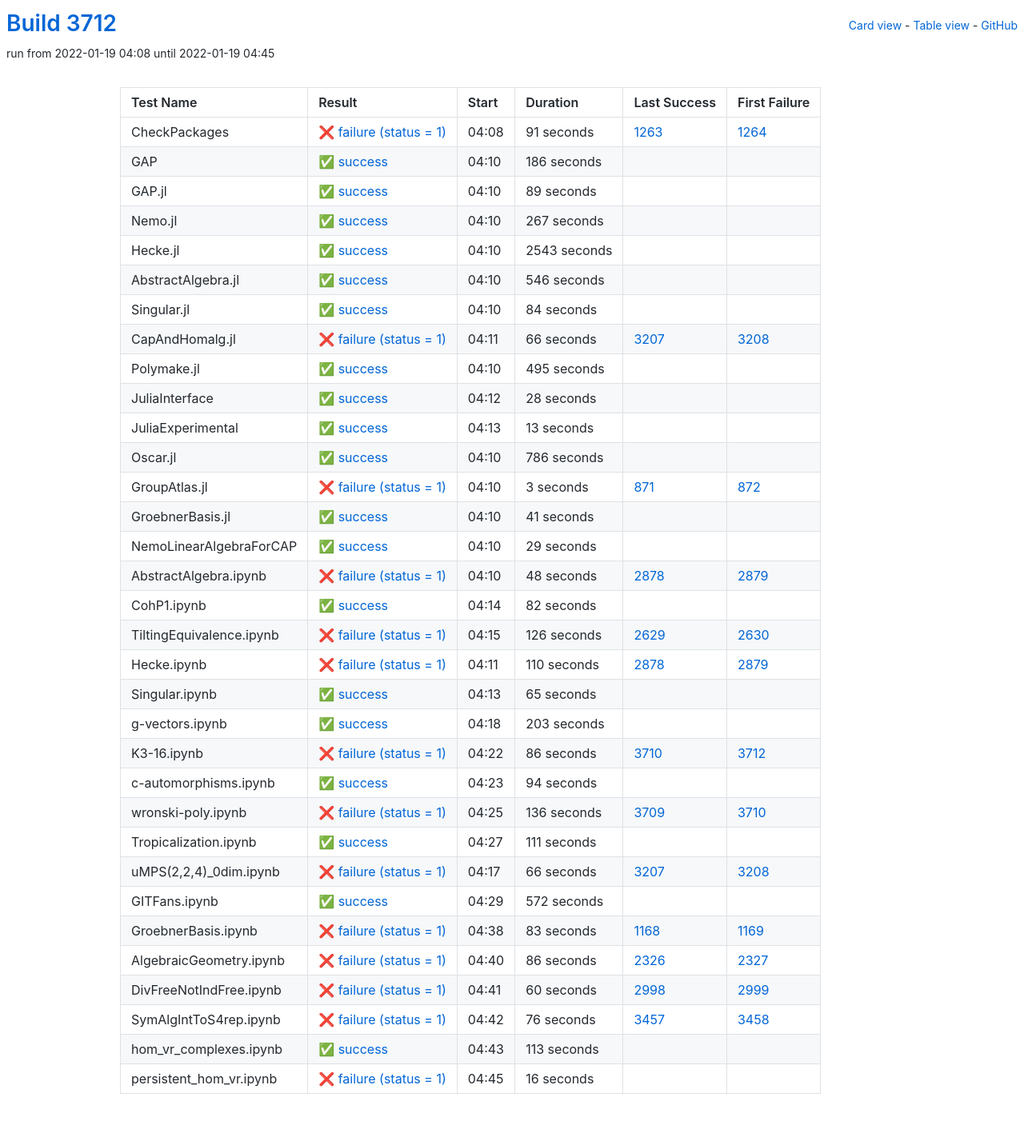
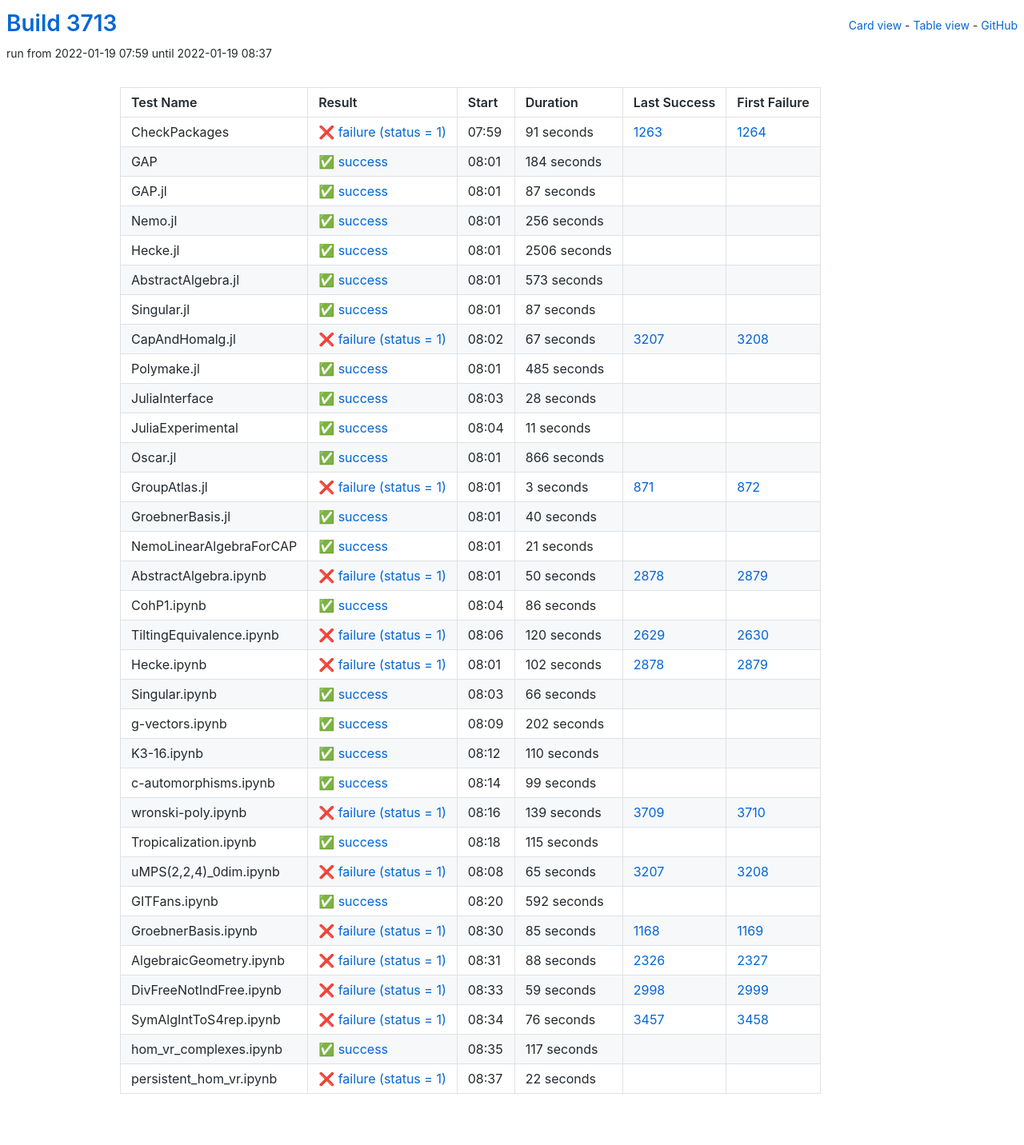
Before and after one commit to oscar-system/oscar-ci-status-stable, a Jekyll site: the page built from table.html, in a window 1280 px wide. Shown: the whole page at 80% size. Built offline with Jekyll 4.4.1, drawn with Linux system fonts in a browser that asks for light colours.

Commit message:
Build #3713

```diff
--- a/_data/ci.yml
+++ b/_data/ci.yml
@@ -1,6 +1,6 @@
 ---
-build: 3712
-build_url: https://oscarci.mathematik.uni-kl.de/job/oscar-stable/3712/
+build: 3713
+build_url: https://oscarci.mathematik.uni-kl.de/job/oscar-stable/3713/
 job: oscar-stable
 organization: oscar-system
 repo: oscar-ci-status-stable
@@ -8,8 +8,8 @@ repourl: https://github.com/oscar-system/oscar-ci-status-stable
 tests:
 - name: CheckPackages
   id: checkpackages
-  log: https://oscarci.mathematik.uni-kl.de/job/oscar-stable/3712/artifact/logs/build-3712/CheckPackages.log
-  start: 2022-01-19 04:08
+  log: https://oscarci.mathematik.uni-kl.de/job/oscar-stable/3713/artifact/logs/build-3713/CheckPackages.log
+  start: 2022-01-19 07:59
   success: false
   exitcode: 1
   status: failure
@@ -20,104 +20,104 @@ tests:
   first_failure_url: https://oscarci.mathematik.uni-kl.de/job/oscar-stable/1264/
 - name: GAP
   id: gap
-  log: https://oscarci.mathematik.uni-kl.de/job/oscar-stable/3712/artifact/logs/build-3712/GAP.log
-  start: 2022-01-19 04:10
+  log: https://oscarci.mathematik.uni-kl.de/job/oscar-stable/3713/artifact/logs/build-3713/GAP.log
+  start: 2022-01-19 08:01
   success: true
   exitcode: 0
   status: success
-  duration: 186
+  duration: 184
   last_success: false
   last_success_url:
   first_failure: false
   first_failure_url:
 - name: GAP.jl
   id: gap-jl
-  log: https://oscarci.mathematik.uni-kl.de/job/oscar-stable/3712/artifact/logs/build-3712/GAP.jl.log
-  start: 2022-01-19 04:10
+  log: https://oscarci.mathematik.uni-kl.de/job/oscar-stable/3713/artifact/logs/build-3713/GAP.jl.log
+  start: 2022-01-19 08:01
   success: true
   exitcode: 0
   status: success
-  duration: 89
+  duration: 87
   last_success: false
   last_success_url:
   first_failure: false
   first_failure_url:
 - name: Nemo.jl
   id: nemo-jl
-  log: https://oscarci.mathematik.uni-kl.de/job/oscar-stable/3712/artifact/logs/build-3712/Nemo.jl.log
-  start: 2022-01-19 04:10
+  log: https://oscarci.mathematik.uni-kl.de/job/oscar-stable/3713/artifact/logs/build-3713/Nemo.jl.log
+  start: 2022-01-19 08:01
   success: true
   exitcode: 0
   status: success
-  duration: 267
+  duration: 256
   last_success: false
   last_success_url:
   first_failure: false
   first_failure_url:
 - name: Hecke.jl
   id: hecke-jl
-  log: https://oscarci.mathematik.uni-kl.de/job/oscar-stable/3712/artifact/logs/build-3712/Hecke.jl.log
-  start: 2022-01-19 04:10
+  log: https://oscarci.mathematik.uni-kl.de/job/oscar-stable/3713/artifact/logs/build-3713/Hecke.jl.log
+  start: 2022-01-19 08:01
   success: true
   exitcode: 0
   status: success
-  duration: 2543
+  duration: 2506
   last_success: false
   last_success_url:
   first_failure: false
   first_failure_url:
 - name: AbstractAlgebra.jl
   id: abstractalgebra-jl
-  log: https://oscarci.mathematik.uni-kl.de/job/oscar-stable/3712/artifact/logs/build-3712/AbstractAlgebra.jl.log
-  start: 2022-01-19 04:10
+  log: https://oscarci.mathematik.uni-kl.de/job/oscar-stable/3713/artifact/logs/build-3713/AbstractAlgebra.jl.log
+  start: 2022-01-19 08:01
   success: true
   exitcode: 0
   status: success
-  duration: 546
+  duration: 573
   last_success: false
   last_success_url:
   first_failure: false
   first_failure_url:
 - name: Singular.jl
   id: singular-jl
-  log: https://oscarci.mathematik.uni-kl.de/job/oscar-stable/3712/artifact/logs/build-3712/Singular.jl.log
-  start: 2022-01-19 04:10
+  log: https://oscarci.mathematik.uni-kl.de/job/oscar-stable/3713/artifact/logs/build-3713/Singular.jl.log
+  start: 2022-01-19 08:01
   success: true
   exitcode: 0
   status: success
-  duration: 84
+  duration: 87
   last_success: false
   last_success_url:
   first_failure: false
   first_failure_url:
 - name: CapAndHomalg.jl
   id: capandhomalg-jl
-  log: https://oscarci.mathematik.uni-kl.de/job/oscar-stable/3712/artifact/logs/build-3712/CapAndHomalg.jl.log
-  start: 2022-01-19 04:11
+  log: https://oscarci.mathematik.uni-kl.de/job/oscar-stable/3713/artifact/logs/build-3713/CapAndHomalg.jl.log
+  start: 2022-01-19 08:02
   success: false
   exitcode: 1
   status: failure
-  duration: 66
+  duration: 67
   last_success: 3207
   last_success_url: https://oscarci.mathematik.uni-kl.de/job/oscar-stable/3207/
   first_failure: 3208
   first_failure_url: https://oscarci.mathematik.uni-kl.de/job/oscar-stable/3208/
 - name: Polymake.jl
   id: polymake-jl
-  log: https://oscarci.mathematik.uni-kl.de/job/oscar-stable/3712/artifact/logs/build-3712/Polymake.jl.log
-  start: 2022-01-19 04:10
+  log: https://oscarci.mathematik.uni-kl.de/job/oscar-stable/3713/artifact/logs/build-3713/Polymake.jl.log
+  start: 2022-01-19 08:01
   success: true
   exitcode: 0
   status: success
-  duration: 495
+  duration: 485
   last_success: false
   last_success_url:
   first_failure: false
   first_failure_url:
 - name: JuliaInterface
   id: juliainterface
-  log: https://oscarci.mathematik.uni-kl.de/job/oscar-stable/3712/artifact/logs/build-3712/JuliaInterface.log
-  start: 2022-01-19 04:12
+  log: https://oscarci.mathematik.uni-kl.de/job/oscar-stable/3713/artifact/logs/build-3713/JuliaInterface.log
+  start: 2022-01-19 08:03
   success: true
   exitcode: 0
   status: success
@@ -128,32 +128,32 @@ tests:
   first_failure_url:
 - name: JuliaExperimental
   id: juliaexperimental
-  log: https://oscarci.mathematik.uni-kl.de/job/oscar-stable/3712/artifact/logs/build-3712/JuliaExperimental.log
-  start: 2022-01-19 04:13
+  log: https://oscarci.mathematik.uni-kl.de/job/oscar-stable/3713/artifact/logs/build-3713/JuliaExperimental.log
+  start: 2022-01-19 08:04
   success: true
   exitcode: 0
   status: success
-  duration: 13
+  duration: 11
   last_success: false
   last_success_url:
   first_failure: false
   first_failure_url:
 - name: Oscar.jl
   id: oscar-jl
-  log: https://oscarci.mathematik.uni-kl.de/job/oscar-stable/3712/artifact/logs/build-3712/Oscar.jl.log
-  start: 2022-01-19 04:10
+  log: https://oscarci.mathematik.uni-kl.de/job/oscar-stable/3713/artifact/logs/build-3713/Oscar.jl.log
+  start: 2022-01-19 08:01
   success: true
   exitcode: 0
   status: success
-  duration: 786
+  duration: 866
   last_success: false
   last_success_url:
   first_failure: false
   first_failure_url:
 - name: GroupAtlas.jl
   id: groupatlas-jl
-  log: https://oscarci.mathematik.uni-kl.de/job/oscar-stable/3712/artifact/logs/build-3712/GroupAtlas.jl.log
-  start: 2022-01-19 04:10
+  log: https://oscarci.mathematik.uni-kl.de/job/oscar-stable/3713/artifact/logs/build-3713/GroupAtlas.jl.log
+  start: 2022-01-19 08:01
   success: false
   exitcode: 1
   status: failure
@@ -164,212 +164,212 @@ tests:
   first_failure_url: https://oscarci.mathematik.uni-kl.de/job/oscar-stable/872/
 - name: GroebnerBasis.jl
   id: groebnerbasis-jl
-  log: https://oscarci.mathematik.uni-kl.de/job/oscar-stable/3712/artifact/logs/build-3712/GroebnerBasis.jl.log
-  start: 2022-01-19 04:10
+  log: https://oscarci.mathematik.uni-kl.de/job/oscar-stable/3713/artifact/logs/build-3713/GroebnerBasis.jl.log
+  start: 2022-01-19 08:01
   success: true
   exitcode: 0
   status: success
-  duration: 41
+  duration: 40
   last_success: false
   last_success_url:
   first_failure: false
   first_failure_url:
 - name: NemoLinearAlgebraForCAP
   id: nemolinearalgebraforcap
-  log: https://oscarci.mathematik.uni-kl.de/job/oscar-stable/3712/artifact/logs/build-3712/NemoLinearAlgebraForCAP.log
-  start: 2022-01-19 04:10
+  log: https://oscarci.mathematik.uni-kl.de/job/oscar-stable/3713/artifact/logs/build-3713/NemoLinearAlgebraForCAP.log
+  start: 2022-01-19 08:01
   success: true
   exitcode: 0
   status: success
-  duration: 29
+  duration: 21
   last_success: false
   last_success_url:
   first_failure: false
   first_failure_url:
 - name: AbstractAlgebra.ipynb
   id: abstractalgebra-ipynb
-  log: https://oscarci.mathematik.uni-kl.de/job/oscar-stable/3712/artifact/logs/build-3712/AbstractAlgebra.ipynb.log
-  start: 2022-01-19 04:10
+  log: https://oscarci.mathematik.uni-kl.de/job/oscar-stable/3713/artifact/logs/build-3713/AbstractAlgebra.ipynb.log
+  start: 2022-01-19 08:01
   success: false
   exitcode: 1
   status: failure
-  duration: 48
+  duration: 50
   last_success: 2878
   last_success_url: https://oscarci.mathematik.uni-kl.de/job/oscar-stable/2878/
   first_failure: 2879
   first_failure_url: https://oscarci.mathematik.uni-kl.de/job/oscar-stable/2879/
 - name: CohP1.ipynb
   id: cohp1-ipynb
-  log: https://oscarci.mathematik.uni-kl.de/job/oscar-stable/3712/artifact/logs/build-3712/CohP1.ipynb.log
-  start: 2022-01-19 04:14
+  log: https://oscarci.mathematik.uni-kl.de/job/oscar-stable/3713/artifact/logs/build-3713/CohP1.ipynb.log
+  start: 2022-01-19 08:04
   success: true
   exitcode: 0
   status: success
-  duration: 82
+  duration: 86
   last_success: false
   last_success_url:
   first_failure: false
   first_failure_url:
 - name: TiltingEquivalence.ipynb
   id: tiltingequivalence-ipynb
-  log: https://oscarci.mathematik.uni-kl.de/job/oscar-stable/3712/artifact/logs/build-3712/TiltingEquivalence.ipynb.log
-  start: 2022-01-19 04:15
+  log: https://oscarci.mathematik.uni-kl.de/job/oscar-stable/3713/artifact/logs/build-3713/TiltingEquivalence.ipynb.log
+  start: 2022-01-19 08:06
   success: false
   exitcode: 1
   status: failure
-  duration: 126
+  duration: 120
   last_success: 2629
   last_success_url: https://oscarci.mathematik.uni-kl.de/job/oscar-stable/2629/
   first_failure: 2630
   first_failure_url: https://oscarci.mathematik.uni-kl.de/job/oscar-stable/2630/
 - name: Hecke.ipynb
   id: hecke-ipynb
-  log: https://oscarci.mathematik.uni-kl.de/job/oscar-stable/3712/artifact/logs/build-3712/Hecke.ipynb.log
-  start: 2022-01-19 04:11
+  log: https://oscarci.mathematik.uni-kl.de/job/oscar-stable/3713/artifact/logs/build-3713/Hecke.ipynb.log
+  start: 2022-01-19 08:01
   success: false
   exitcode: 1
   status: failure
-  duration: 110
+  duration: 102
   last_success: 2878
   last_success_url: https://oscarci.mathematik.uni-kl.de/job/oscar-stable/2878/
   first_failure: 2879
   first_failure_url: https://oscarci.mathematik.uni-kl.de/job/oscar-stable/2879/
 - name: Singular.ipynb
   id: singular-ipynb
-  log: https://oscarci.mathematik.uni-kl.de/job/oscar-stable/3712/artifact/logs/build-3712/Singular.ipynb.log
-  start: 2022-01-19 04:13
+  log: https://oscarci.mathematik.uni-kl.de/job/oscar-stable/3713/artifact/logs/build-3713/Singular.ipynb.log
+  start: 2022-01-19 08:03
   success: true
   exitcode: 0
   status: success
-  duration: 65
+  duration: 66
   last_success: false
   last_success_url:
   first_failure: false
   first_failure_url:
 - name: g-vectors.ipynb
   id: g-vectors-ipynb
-  log: https://oscarci.mathematik.uni-kl.de/job/oscar-stable/3712/artifact/logs/build-3712/g-vectors.ipynb.log
-  start: 2022-01-19 04:18
+  log: https://oscarci.mathematik.uni-kl.de/job/oscar-stable/3713/artifact/logs/build-3713/g-vectors.ipynb.log
+  start: 2022-01-19 08:09
   success: true
   exitcode: 0
   status: success
-  duration: 203
+  duration: 202
   last_success: false
   last_success_url:
   first_failure: false
   first_failure_url:
 - name: K3-16.ipynb
   id: k3-16-ipynb
-  log: https://oscarci.mathematik.uni-kl.de/job/oscar-stable/3712/artifact/logs/build-3712/K3-16.ipynb.log
-  start: 2022-01-19 04:22
-  success: false
-  exitcode: 1
-  status: failure
-  duration: 86
-  last_success: 3710
-  last_success_url: https://oscarci.mathematik.uni-kl.de/job/oscar-stable/3710/
-  first_failure: 3712
-  first_failure_url: https://oscarci.mathematik.uni-kl.de/job/oscar-stable/3712/
-- name: c-automorphisms.ipynb
-  id: c-automorphisms-ipynb
-  log: https://oscarci.mathematik.uni-kl.de/job/oscar-stable/3712/artifact/logs/build-3712/c-automorphisms.ipynb.log
-  start: 2022-01-19 04:23
+  log: https://oscarci.mathematik.uni-kl.de/job/oscar-stable/3713/artifact/logs/build-3713/K3-16.ipynb.log
+  start: 2022-01-19 08:12
   success: true
   exitcode: 0
   status: success
-  duration: 94
+  duration: 110
+  last_success: false
+  last_success_url:
+  first_failure: false
+  first_failure_url:
+- name: c-automorphisms.ipynb
+  id: c-automorphisms-ipynb
+  log: https://oscarci.mathematik.uni-kl.de/job/oscar-stable/3713/artifact/logs/build-3713/c-automorphisms.ipynb.log
+  start: 2022-01-19 08:14
+  success: true
+  exitcode: 0
+  status: success
+  duration: 99
   last_success: false
   last_success_url:
   first_failure: false
   first_failure_url:
 - name: wronski-poly.ipynb
   id: wronski-poly-ipynb
-  log: https://oscarci.mathematik.uni-kl.de/job/oscar-stable/3712/artifact/logs/build-3712/wronski-poly.ipynb.log
-  start: 2022-01-19 04:25
+  log: https://oscarci.mathematik.uni-kl.de/job/oscar-stable/3713/artifact/logs/build-3713/wronski-poly.ipynb.log
+  start: 2022-01-19 08:16
   success: false
   exitcode: 1
   status: failure
-  duration: 136
+  duration: 139
   last_success: 3709
   last_success_url: https://oscarci.mathematik.uni-kl.de/job/oscar-stable/3709/
   first_failure: 3710
   first_failure_url: https://oscarci.mathematik.uni-kl.de/job/oscar-stable/3710/
 - name: Tropicalization.ipynb
   id: tropicalization-ipynb
-  log: https://oscarci.mathematik.uni-kl.de/job/oscar-stable/3712/artifact/logs/build-3712/Tropicalization.ipynb.log
-  start: 2022-01-19 04:27
+  log: https://oscarci.mathematik.uni-kl.de/job/oscar-stable/3713/artifact/logs/build-3713/Tropicalization.ipynb.log
+  start: 2022-01-19 08:18
   success: true
   exitcode: 0
   status: success
-  duration: 111
+  duration: 115
   last_success: false
   last_success_url:
   first_failure: false
   first_failure_url:
 - name: uMPS(2,2,4)_0dim.ipynb
   id: umps-2-2-4-0dim-ipynb
-  log: https://oscarci.mathematik.uni-kl.de/job/oscar-stable/3712/artifact/logs/build-3712/uMPS-2-2-4-_0dim.ipynb.log
-  start: 2022-01-19 04:17
+  log: https://oscarci.mathematik.uni-kl.de/job/oscar-stable/3713/artifact/logs/build-3713/uMPS-2-2-4-_0dim.ipynb.log
+  start: 2022-01-19 08:08
   success: false
   exitcode: 1
   status: failure
-  duration: 66
+  duration: 65
   last_success: 3207
   last_success_url: https://oscarci.mathematik.uni-kl.de/job/oscar-stable/3207/
   first_failure: 3208
   first_failure_url: https://oscarci.mathematik.uni-kl.de/job/oscar-stable/3208/
 - name: GITFans.ipynb
   id: gitfans-ipynb
-  log: https://oscarci.mathematik.uni-kl.de/job/oscar-stable/3712/artifact/logs/build-3712/GITFans.ipynb.log
-  start: 2022-01-19 04:29
+  log: https://oscarci.mathematik.uni-kl.de/job/oscar-stable/3713/artifact/logs/build-3713/GITFans.ipynb.log
+  start: 2022-01-19 08:20
   success: true
   exitcode: 0
   status: success
-  duration: 572
+  duration: 592
   last_success: false
   last_success_url:
   first_failure: false
   first_failure_url:
 - name: GroebnerBasis.ipynb
   id: groebnerbasis-ipynb
-  log: https://oscarci.mathematik.uni-kl.de/job/oscar-stable/3712/artifact/logs/build-3712/GroebnerBasis.ipynb.log
-  start: 2022-01-19 04:38
+  log: https://oscarci.mathematik.uni-kl.de/job/oscar-stable/3713/artifact/logs/build-3713/GroebnerBasis.ipynb.log
+  start: 2022-01-19 08:30
   success: false
   exitcode: 1
   status: failure
-  duration: 83
+  duration: 85
   last_success: 1168
   last_success_url: https://oscarci.mathematik.uni-kl.de/job/oscar-stable/1168/
   first_failure: 1169
   first_failure_url: https://oscarci.mathematik.uni-kl.de/job/oscar-stable/1169/
 - name: AlgebraicGeometry.ipynb
   id: algebraicgeometry-ipynb
-  log: https://oscarci.mathematik.uni-kl.de/job/oscar-stable/3712/artifact/logs/build-3712/AlgebraicGeometry.ipynb.log
-  start: 2022-01-19 04:40
+  log: https://oscarci.mathematik.uni-kl.de/job/oscar-stable/3713/artifact/logs/build-3713/AlgebraicGeometry.ipynb.log
+  start: 2022-01-19 08:31
   success: false
   exitcode: 1
   status: failure
-  duration: 86
+  duration: 88
   last_success: 2326
   last_success_url: https://oscarci.mathematik.uni-kl.de/job/oscar-stable/2326/
   first_failure: 2327
   first_failure_url: https://oscarci.mathematik.uni-kl.de/job/oscar-stable/2327/
 - name: DivFreeNotIndFree.ipynb
   id: divfreenotindfree-ipynb
-  log: https://oscarci.mathematik.uni-kl.de/job/oscar-stable/3712/artifact/logs/build-3712/DivFreeNotIndFree.ipynb.log
-  start: 2022-01-19 04:41
+  log: https://oscarci.mathematik.uni-kl.de/job/oscar-stable/3713/artifact/logs/build-3713/DivFreeNotIndFree.ipynb.log
+  start: 2022-01-19 08:33
   success: false
   exitcode: 1
   status: failure
-  duration: 60
+  duration: 59
   last_success: 2998
   last_success_url: https://oscarci.mathematik.uni-kl.de/job/oscar-stable/2998/
   first_failure: 2999
   first_failure_url: https://oscarci.mathematik.uni-kl.de/job/oscar-stable/2999/
 - name: SymAlgIntToS4rep.ipynb
   id: symalginttos4rep-ipynb
-  log: https://oscarci.mathematik.uni-kl.de/job/oscar-stable/3712/artifact/logs/build-3712/SymAlgIntToS4rep.ipynb.log
-  start: 2022-01-19 04:42
+  log: https://oscarci.mathematik.uni-kl.de/job/oscar-stable/3713/artifact/logs/build-3713/SymAlgIntToS4rep.ipynb.log
+  start: 2022-01-19 08:34
   success: false
   exitcode: 1
   status: failure
@@ -380,24 +380,24 @@ tests:
   first_failure_url: https://oscarci.mathematik.uni-kl.de/job/oscar-stable/3458/
 - name: hom_vr_complexes.ipynb
   id: hom-vr-complexes-ipynb
-  log: https://oscarci.mathematik.uni-kl.de/job/oscar-stable/3712/artifact/logs/build-3712/hom_vr_complexes.ipynb.log
-  start: 2022-01-19 04:43
+  log: https://oscarci.mathematik.uni-kl.de/job/oscar-stable/3713/artifact/logs/build-3713/hom_vr_complexes.ipynb.log
+  start: 2022-01-19 08:35
   success: true
   exitcode: 0
   status: success
-  duration: 113
+  duration: 117
   last_success: false
   last_success_url:
   first_failure: false
   first_failure_url:
 - name: persistent_hom_vr.ipynb
   id: persistent-hom-vr-ipynb
-  log: https://oscarci.mathematik.uni-kl.de/job/oscar-stable/3712/artifact/logs/build-3712/persistent_hom_vr.ipynb.log
-  start: 2022-01-19 04:45
+  log: https://oscarci.mathematik.uni-kl.de/job/oscar-stable/3713/artifact/logs/build-3713/persistent_hom_vr.ipynb.log
+  start: 2022-01-19 08:37
   success: false
   exitcode: 1
   status: failure
-  duration: 16
+  duration: 22
   last_success: false
   last_success_url:
   first_failure: false
```
Also changed, not shown: README.md.
